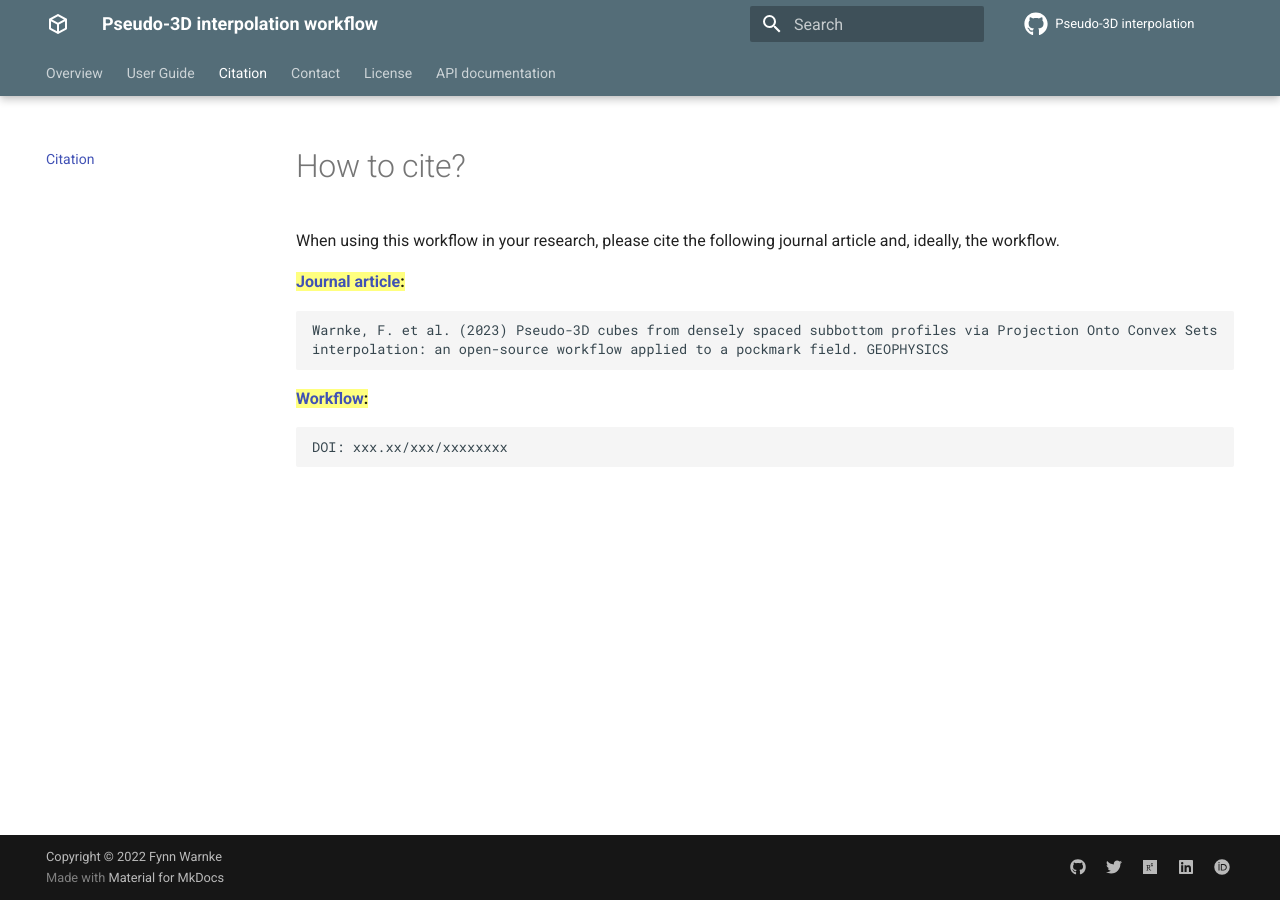
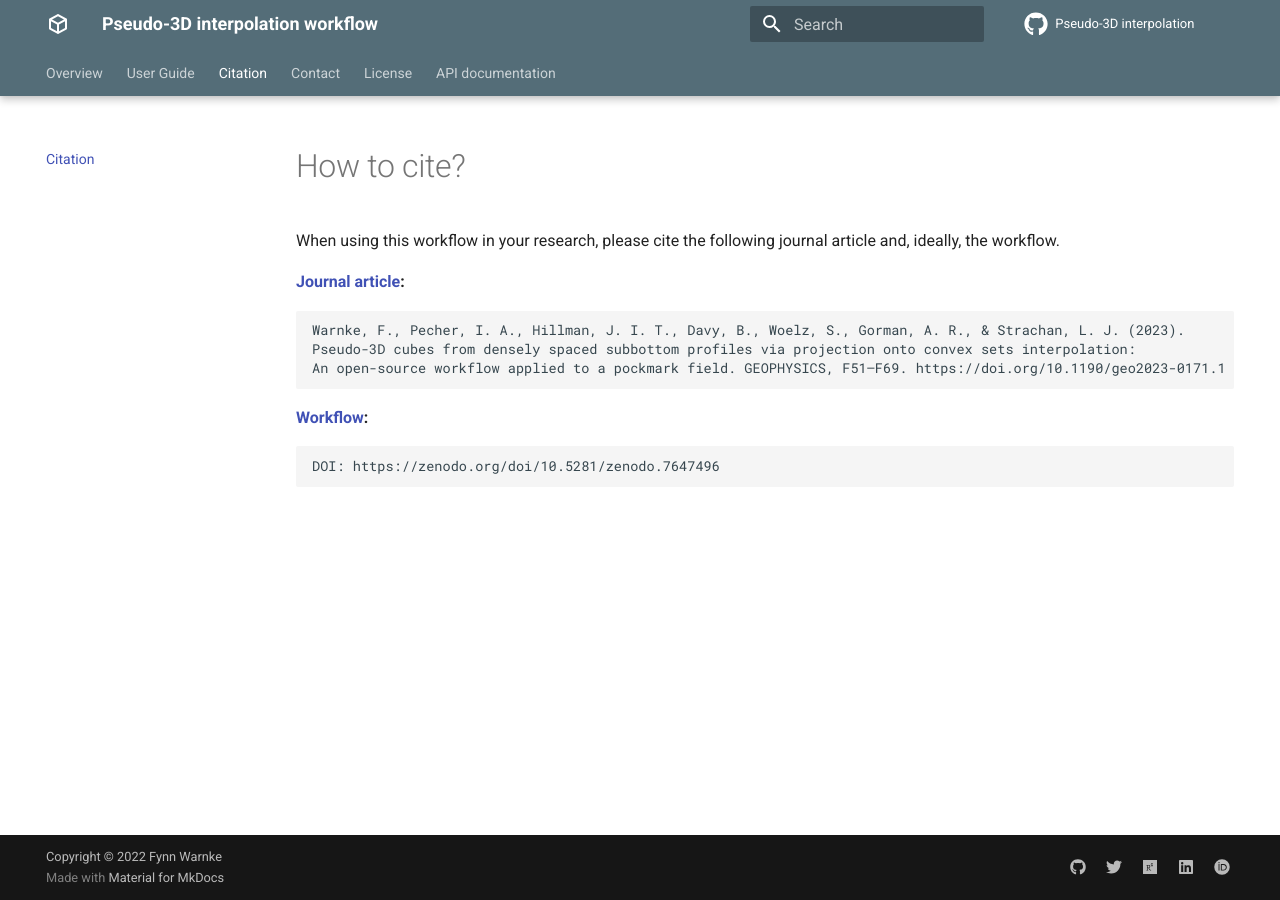
Before and after one commit to fwrnke/pseudo-3D-interpolation, an MkDocs documentation site: the page built from docs/citation.md, in a window 1280 px wide. Built offline with MkDocs 1.6.1 and Material for MkDocs 9.7.7, drawn with Linux system fonts in a browser that asks for light colours; comment, search, counter and statistics services are not loaded.

Commit message:
Update link to article

```diff
--- a/docs/citation.md
+++ b/docs/citation.md
@@ -9,11 +9,12 @@ hide:
 
 When using this workflow in your research, please cite the following journal article and, ideally, the workflow.
 
-==**[Journal article]():**==
+**[Journal article](https://library.seg.org/doi/10.1190/geo2023-0171.1):**
 
-    Warnke, F. et al. (2023) Pseudo-3D cubes from densely spaced subbottom profiles via Projection Onto Convex Sets
-    interpolation: an open-source workflow applied to a pockmark field. GEOPHYSICS
+    Warnke, F., Pecher, I. A., Hillman, J. I. T., Davy, B., Woelz, S., Gorman, A. R., & Strachan, L. J. (2023).
+    Pseudo-3D cubes from densely spaced subbottom profiles via projection onto convex sets interpolation:
+    An open-source workflow applied to a pockmark field. GEOPHYSICS, F51–F69. https://doi.org/10.1190/geo2023-0171.1
 
-==**[Workflow]():**==
+**[Workflow]():**
 
-    DOI: xxx.xx/xxx/xxxxxxxx
+    DOI: https://zenodo.org/doi/10.5281/zenodo.7647496
```
Also changed, not shown: docs/index.md (+4 -2 lines).
